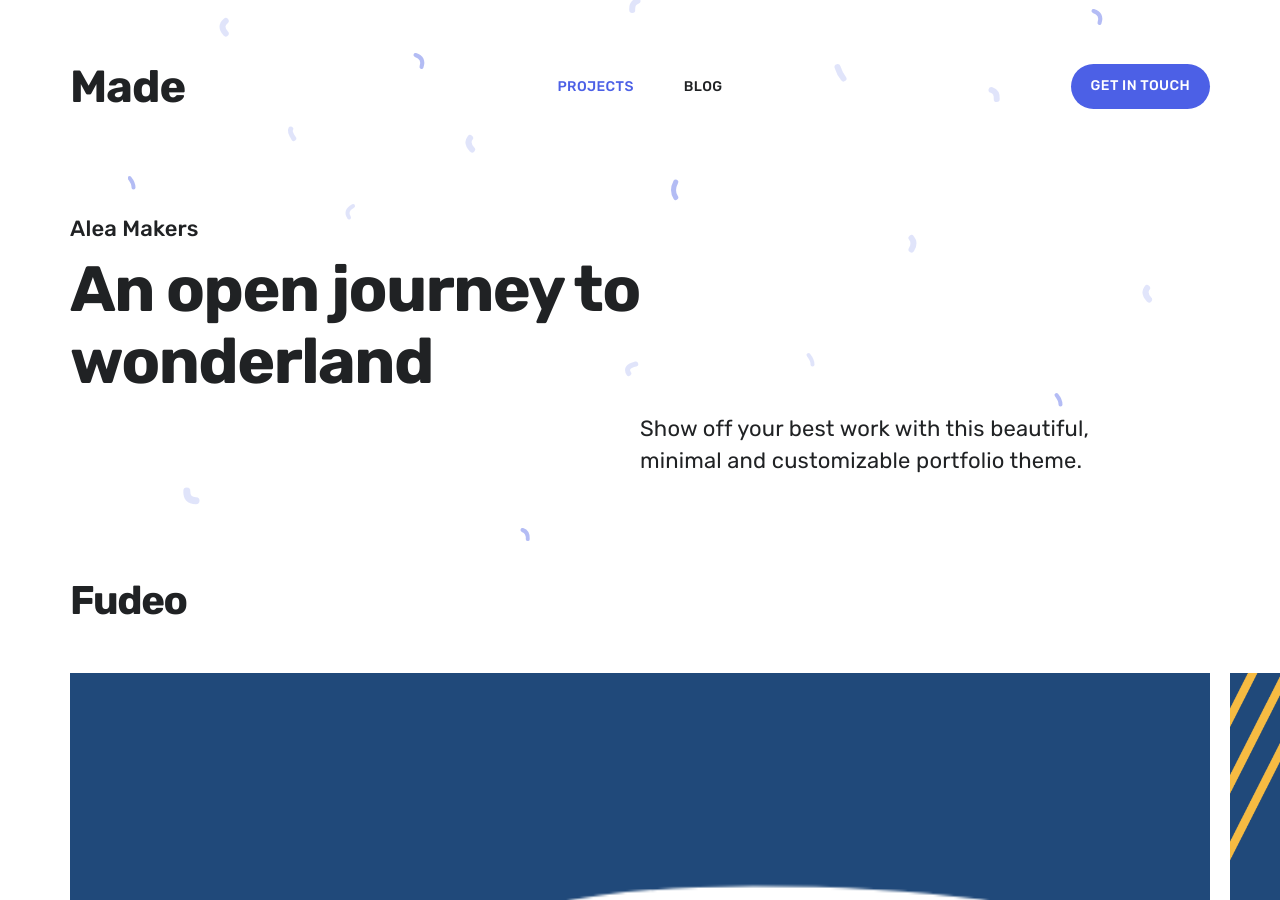
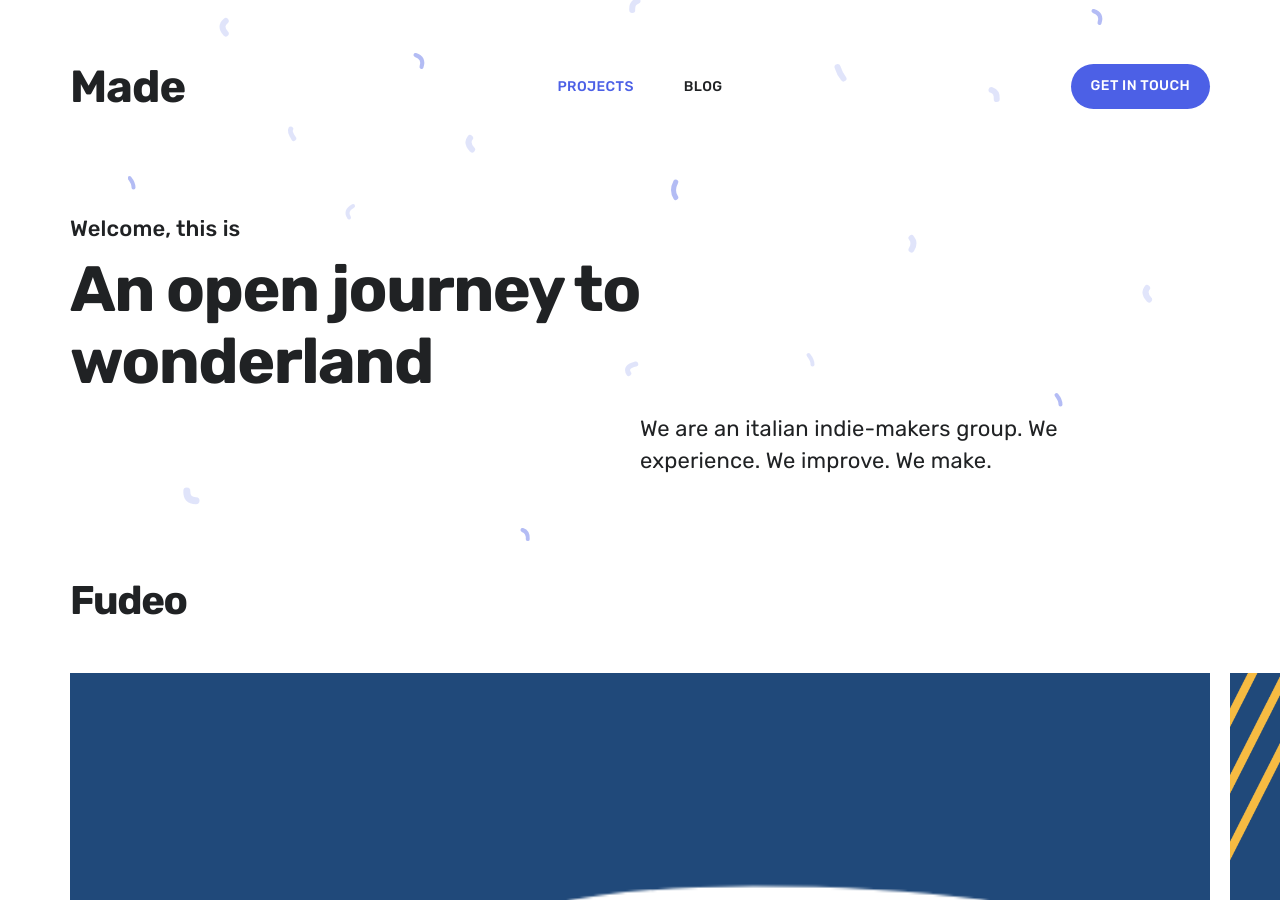
Before and after one commit to alea-git/alea-git.github.io, a Jekyll site: the page built from index.html, in a window 1280 px wide and 900 px high. Built offline with Jekyll 4.4.1, drawn with Linux system fonts in a browser that asks for light colours; nearby versions of some CDN libraries.

Commit message:
Update index.html

```diff
--- a/index.html
+++ b/index.html
@@ -1,8 +1,8 @@
 ---
 layout: default
-overtitle: Alea Makers
+overtitle: Welcome, this is
 title: An open journey to wonderland
-description: Show off your best work with this beautiful, minimal and customizable portfolio theme.
+description: We are an italian indie-makers group. We experience. We improve. We make.
 featured_image: /images/social.jpg
 ---
 
```
